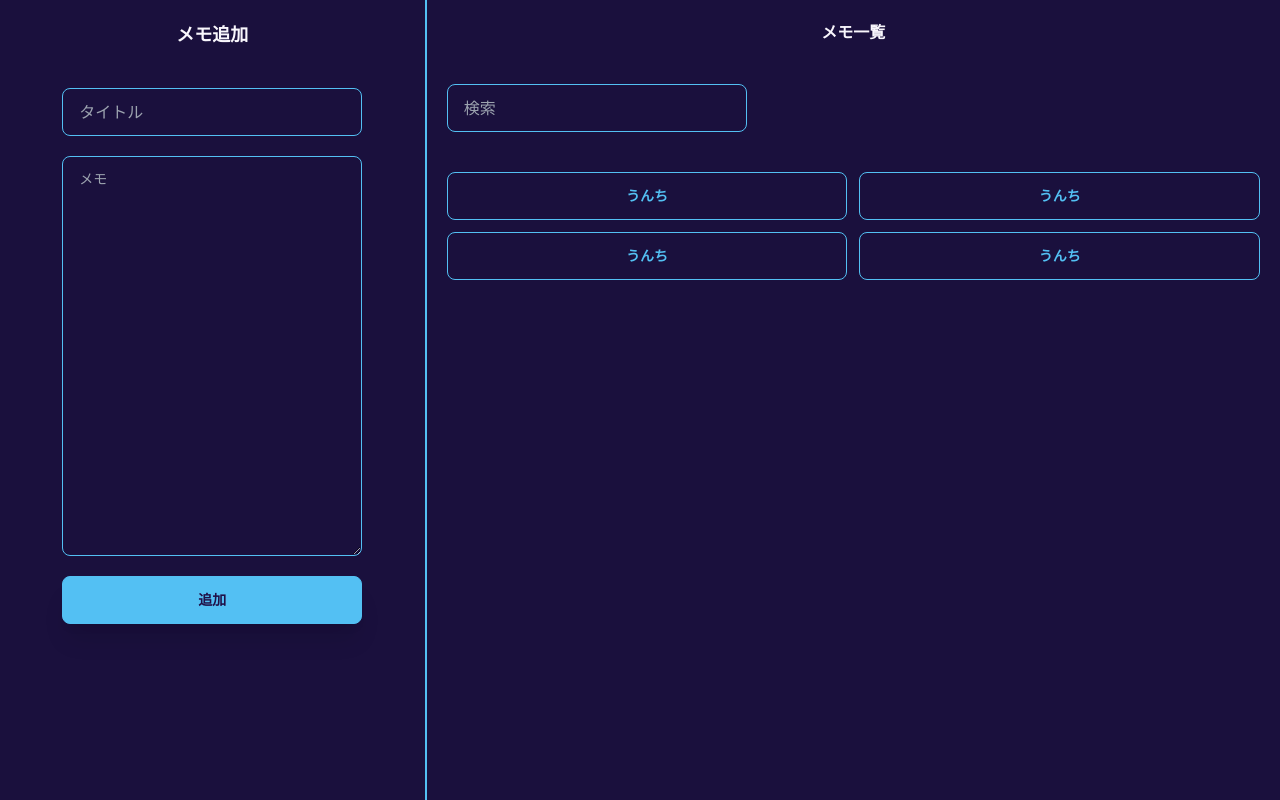
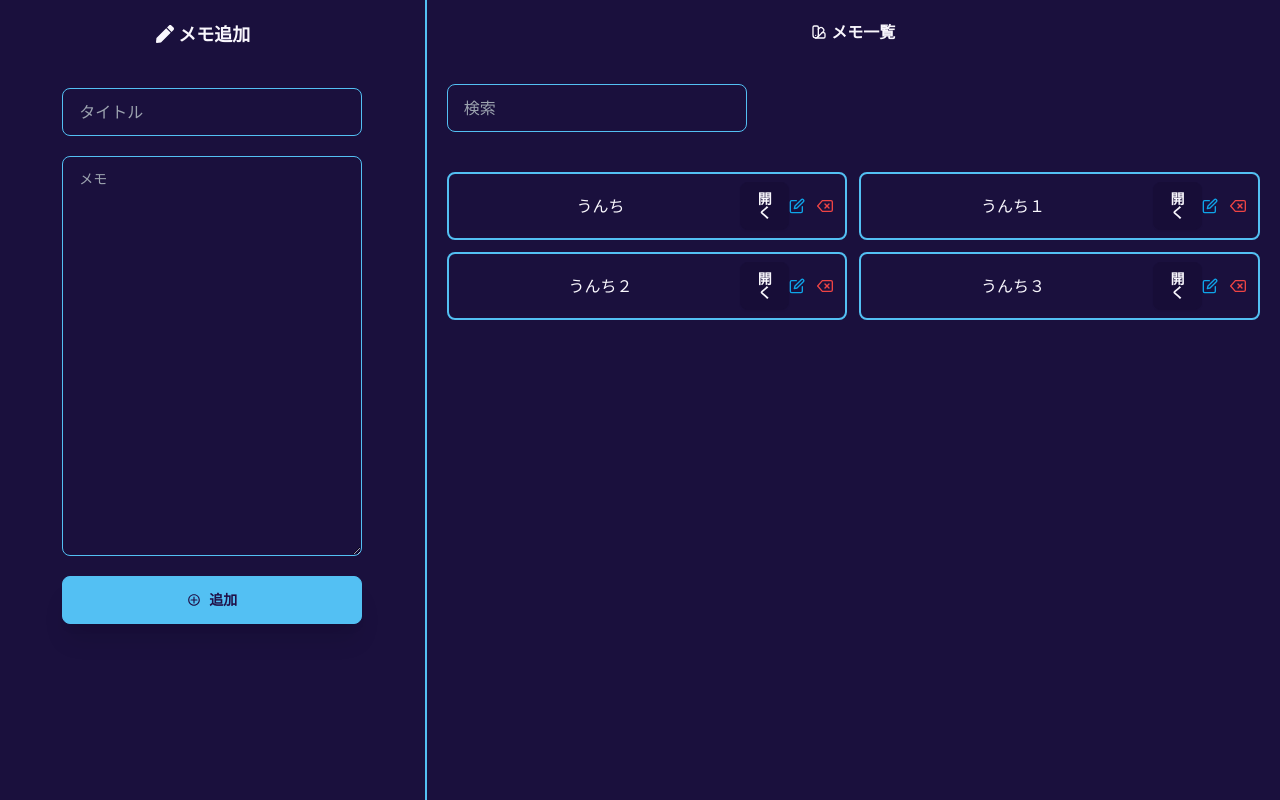
Before and after one commit to mkw-tom/MERN-TODO-frontend, a React (Vite) app: page / in a window 1280 px wide. Built offline with nearby package versions, Linux system fonts and the light colour scheme.

Commit message:
refactor UI

```diff
--- a/package.json
+++ b/package.json
@@ -11,7 +11,8 @@
   },
   "dependencies": {
     "react": "^18.3.1",
-    "react-dom": "^18.3.1"
+    "react-dom": "^18.3.1",
+    "react-icons": "^5.4.0"
   },
   "devDependencies": {
     "@biomejs/biome": "1.9.4",
--- a/src/App.tsx
+++ b/src/App.tsx
@@ -1,16 +1,20 @@
+import { FiDelete, FiEdit } from 'react-icons/fi';
 import './App.css';
+import { CgAdd } from 'react-icons/cg';
+import { LuSwatchBook } from "react-icons/lu";
+import { FaPen } from "react-icons/fa";
 
 function App() {
   const array = [
     { title: 'うんち', memo: 'バナナうんちをしました' },
-    { title: 'うんち', memo: 'バナナうんちをしました' },
-    { title: 'うんち', memo: 'バナナうんちをしました' },
-    { title: 'うんち', memo: 'バナナうんちをしました' },
+    { title: 'うんち１', memo: 'バナナうんちをしました' },
+    { title: 'うんち２', memo: 'バナナうんちをしました' },
+    { title: 'うんち３', memo: 'バナナうんちをしました' },
   ];
   return (
     <div className="w-full h-screen flex items-start justify-around">
       <div className="w-1/3 h-screen text-lg py-5 px-10 border-r-2 border-info">
-        <h1 className="font-bold  text-center mb-10">メモ追加</h1>
+        <h1 className="font-bold mb-10 flex items-center gap-1 text-center mx-auto w-28 "><FaPen></FaPen><span>メモ追加</span></h1>
         <form className="flex flex-col gap-5 items-center ">
           <input
             className="input input-info w-[300px]"
@@ -20,11 +24,11 @@ function App() {
             className="textarea textarea-info w-[300px] h-[400px]"
             placeholder="メモ"
           ></textarea>
-          <button className="btn btn-info w-[300px] shadow-xl">追加</button>
+          <button className="btn btn-info w-[300px] shadow-xl"><CgAdd />追加</button>
         </form>
       </div>
       <div className="w-2/3 flex flex-col p-5">
-        <h1 className="font-bold text-center mb-10">メモ一覧</h1>
+        <h1 className="font-bold text-center mb-10 flex items-center mx-auto gap-1"><LuSwatchBook></LuSwatchBook><span>メモ一覧</span></h1>
         <input
           type="text"
           className="input input-info w-[300px] mb-10"
@@ -33,9 +37,12 @@ function App() {
 
         <div className="grid grid-cols-2 gap-3">
           {array.map((e) => (
-            <div className="card ">
-              <button
-                className="btn btn-outline btn-info"
+            <div className="flex  items-center justify-between border-2 border-info py-2 px-3 rounded-lg">
+              <h3 className='w-9/12 text-center'>{e.title}</h3>
+              <div className='flex w-3/12'>
+                <div className="text-center ">
+                  <div
+                    className="btn hover:text-info"
                     onClick={() => {
                       const modal = document.getElementById(
                         'my_modal_5',
@@ -45,8 +52,8 @@ function App() {
                       }
                     }}
                   >
-                {e.title}
-              </button>
+                    開く
+                  </div>
                   <dialog
                     id="my_modal_5"
                     className="modal modal-bottom sm:modal-middle border-2 border-info"
@@ -57,11 +64,19 @@ function App() {
                       <div className="modal-action">
                         <form method="dialog">
                           {/* if there is a button in form, it will close the modal */}
-                      <button className="btn">Close</button>
+                          <button className="btn btn-info">Close</button>
                         </form>
                       </div>
                     </div>
                   </dialog>
+                </div>
+                <button className="text-sky-500 ml-auto mr-3">
+                  <FiEdit />
+                </button>
+                <button className="text-red-500 ml-auto ">
+                  <FiDelete></FiDelete>
+                </button>
+              </div>
             </div>
           ))}
         </div>
```
Also changed, not shown: 1 other file (tests, documents, lock files or other folders). Lines whose indentation alone changed are shown as unchanged.
